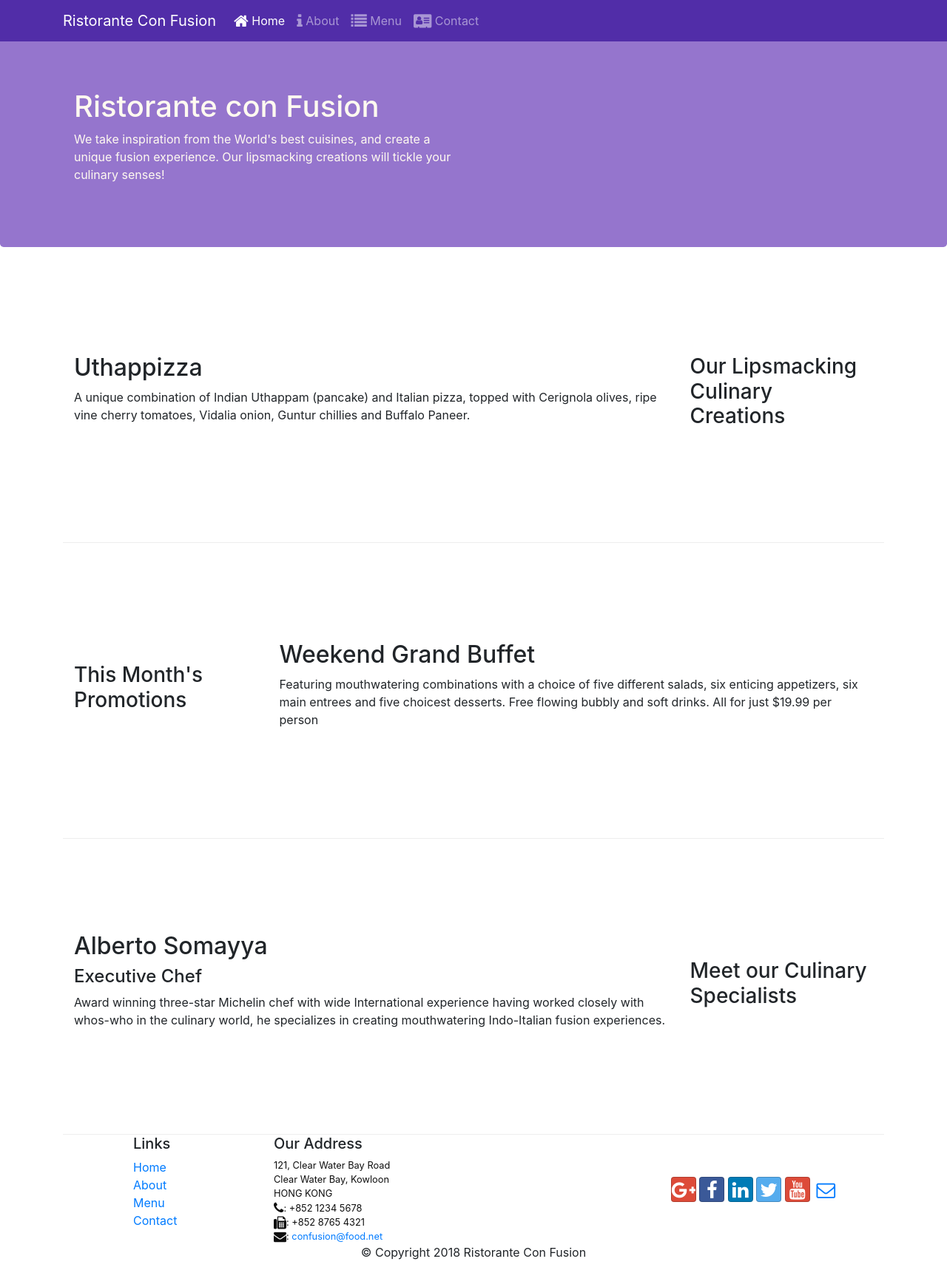
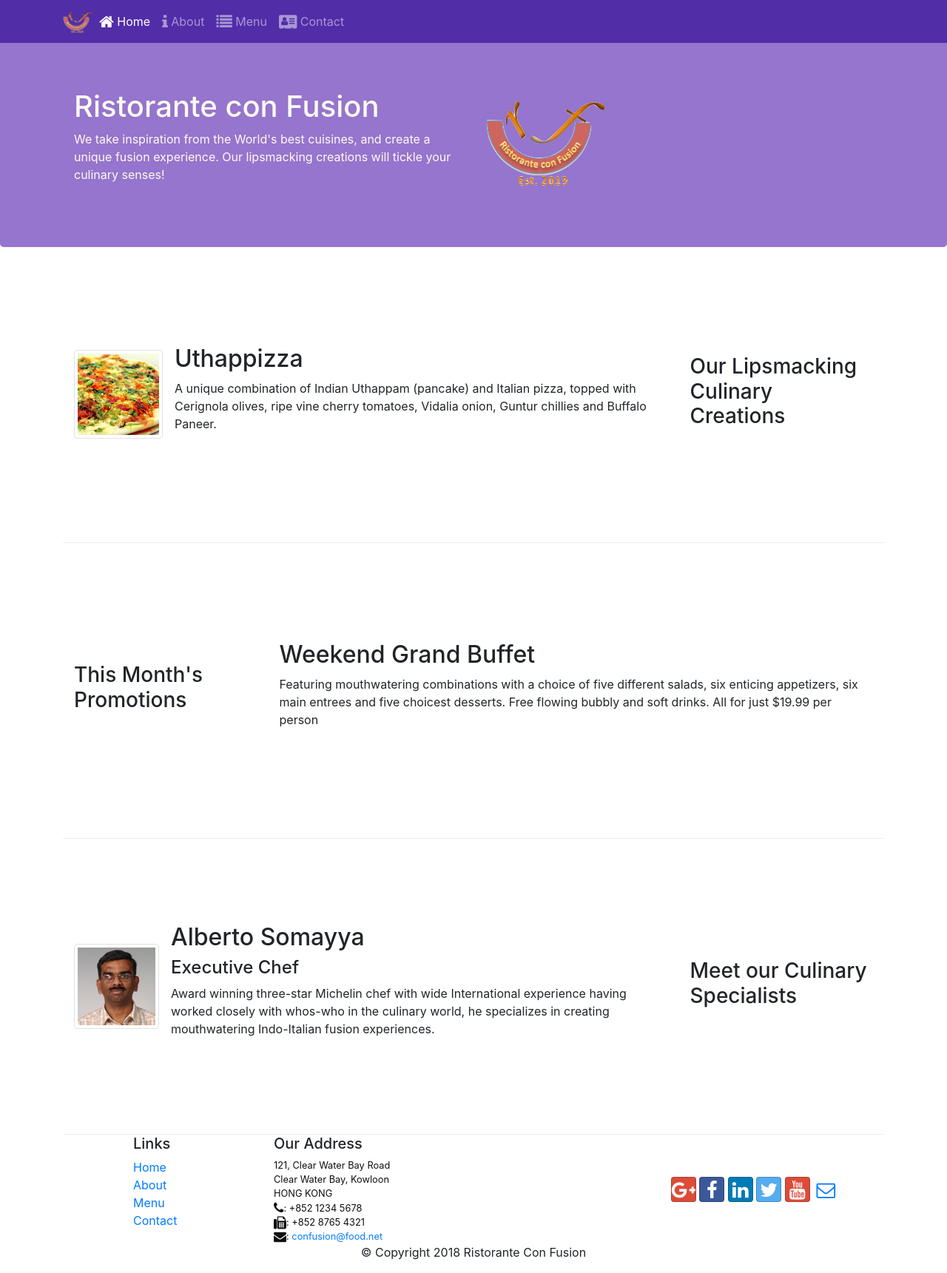
Before and after one commit to data-modeler/bootstrap_cookbook, a website: page index.html in a window 1280 px wide. Shown: the whole page at 74% size. Drawn offline with nearby package versions, Linux system fonts and the light colour scheme.

Commit message:
Images and Media

```diff
--- a/index.html
+++ b/index.html
@@ -21,8 +21,8 @@
       <button class="navbar-toggler" type="button" data-toggle="collapse" data-target="#Navbar">
         <span class="navbar-toggler-icon"></span>
       </button>
-      <a class="navbar-brand" href="#">Ristorante Con Fusion</a>
-      <div class="collapse navbar-collapse" id="Navbar">
+            <a class="navbar-brand mr-auto" href="#"><img src="img/logo.png" height="30" width="41"></a>
+                  <div class="collapse navbar-collapse" id="Navbar">
         <ul class="navbar-nav mr-auto">
           <li class="nav-item active"><a class="nav-link" href="#">
               <span class="fa fa-home fa-lg"></span> Home</a></li>
@@ -43,7 +43,8 @@
                     <h1>Ristorante con Fusion</h1>
                     <p>We take inspiration from the World's best cuisines, and create a unique fusion experience. Our lipsmacking creations will tickle your culinary senses!</p>
                 </div>
-                <div class="col-12 col-sm">
+                <div class="col-12 col-sm align-self-center">
+                    <img src="img/logo.png" class="img-fluid">
                 </div>
             </div>
         </div>
@@ -55,8 +56,17 @@
                 <h3>Our Lipsmacking Culinary Creations</h3>
             </div>
             <div class="col col-sm order-sm-first col-md">
-                <h2>Uthappizza</h2>
-                <p class="d-none d-sm-block">A unique combination of Indian Uthappam (pancake) and Italian pizza, topped with Cerignola olives, ripe vine cherry tomatoes, Vidalia onion, Guntur chillies and Buffalo Paneer.</p>
+                <div class="media">
+                    <img class="d-flex mr-3 img-thumbnail align-self-center"
+                            src="img/uthappizza.png" alt="Uthappizza">
+                    <div class="media-body">
+                        <h2 class="mt-0">Uthappizza</h2>
+                        <p class="d-none d-sm-block">A unique combination of Indian Uthappam (pancake) and
+                            Italian pizza, topped with Cerignola olives, ripe vine
+                            cherry tomatoes, Vidalia onion, Guntur chillies and
+                            Buffalo Paneer.</p>
+                    </div>
+                </div>
             </div>
         </div>
 
@@ -76,9 +86,19 @@
                 <h3>Meet our Culinary Specialists</h3>
             </div>
             <div class="col col-sm order-sm-first col-md">
-                <h2>Alberto Somayya</h2>
-                <h4>Executive Chef</h4>
-                <p class="d-none d-sm-block">Award winning three-star Michelin chef with wide International experience having worked closely with whos-who in the culinary world, he specializes in creating mouthwatering Indo-Italian fusion experiences. </p>
+                <div class="media">
+                    <img class="d-flex mr-3 img-thumbnail align-self-center"
+                            src="img/alberto.png" alt="Alberto Somayya">
+                    <div class="media-body">
+                        <h2 class="mt-0">Alberto Somayya</h2>
+                        <h4>Executive Chef</h4>
+                        <p class="d-none d-sm-block">Award winning three-star Michelin chef with wide
+                            International experience having worked closely with
+                            whos-who in the culinary world, he specializes in
+                            creating mouthwatering Indo-Italian fusion experiences.
+                            </p>
+                    </div>
+                </div>
             </div>
         </div>
     </div>
```
Also changed, not shown: aboutus.html (+3 -2 lines), contactus.html (+3 -2 lines), img/alberto.png (added), img/buffet.png (added), img/logo.png (added), img/uthappizza.png (added), 1 other file.
